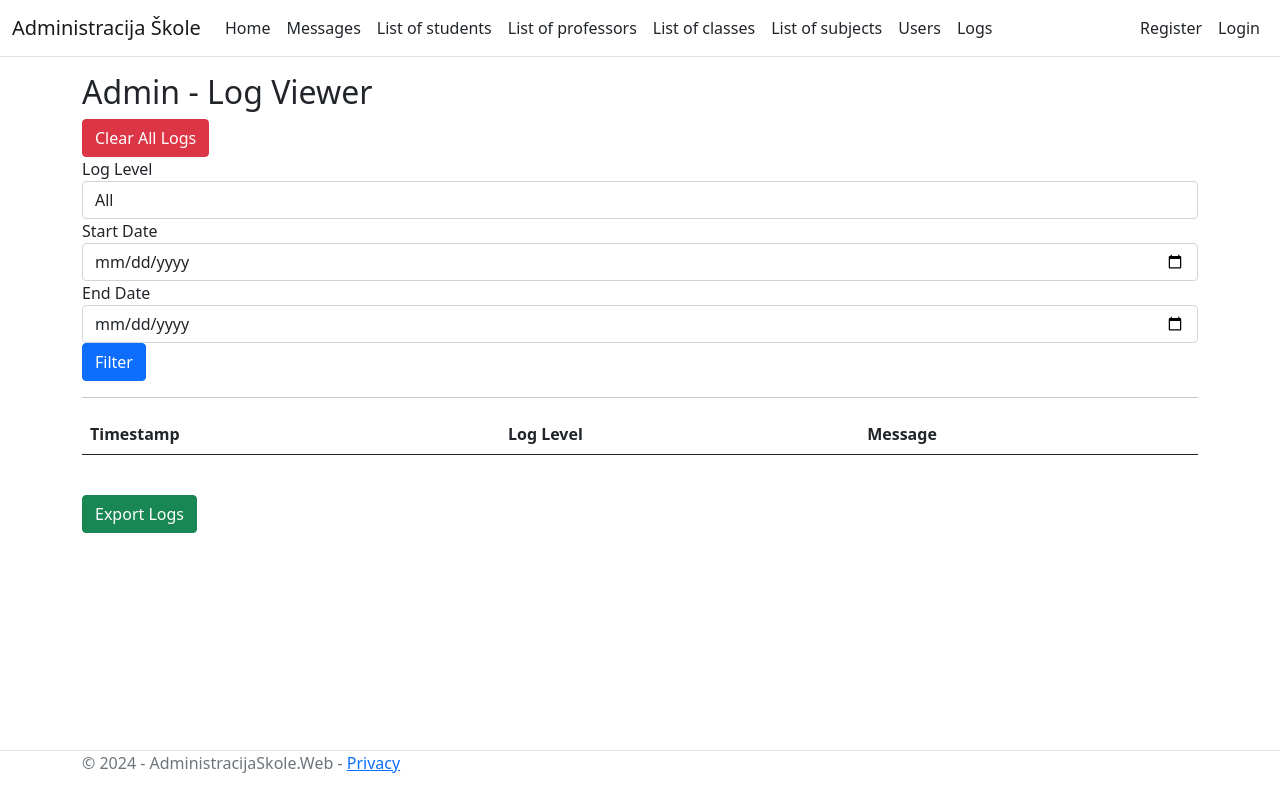
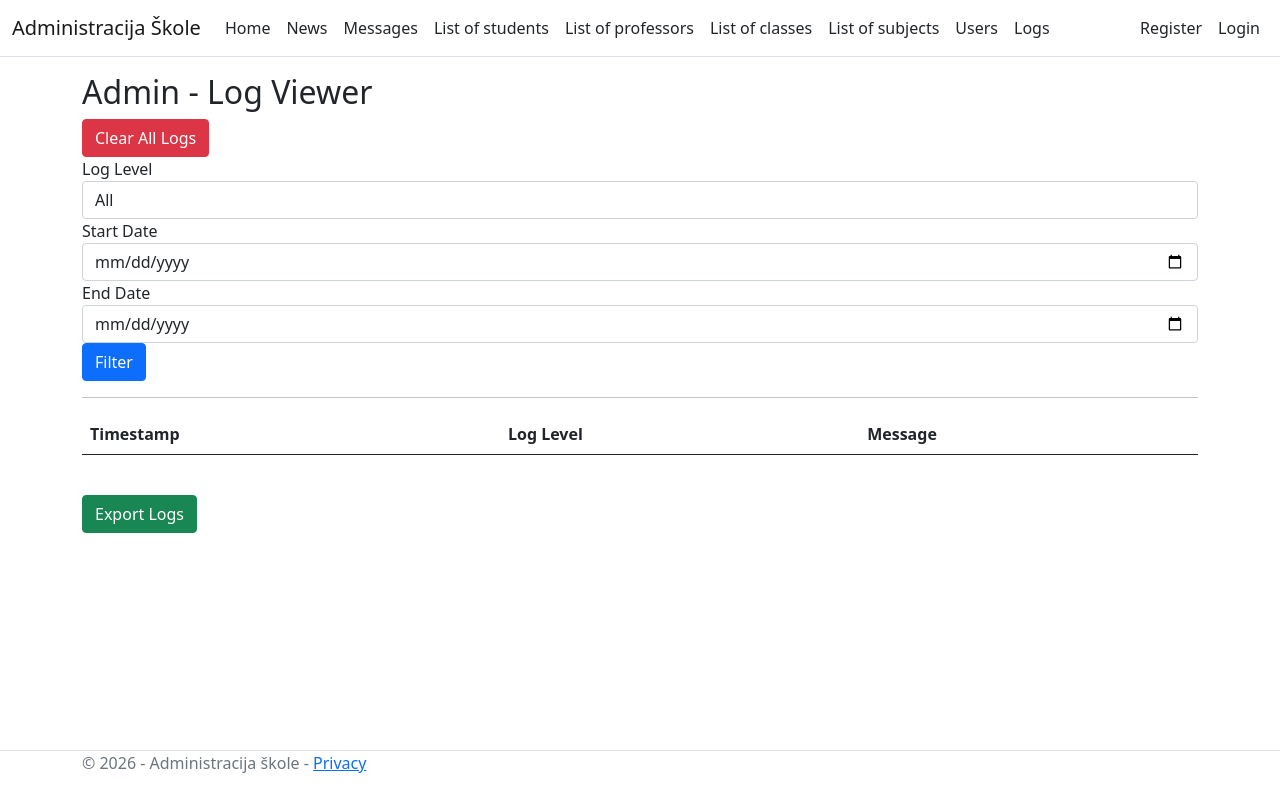
Before and after one commit to JanBakaric/SchoolAdministration, an ASP.NET Core app: page /Admin in a window 1280 px wide. Run offline with ASP.NET Core 8, Linux system fonts and the light colour scheme; the visitor is signed in with stand-in values (Sample User, id 1); lists and menus that the app fills with data are empty; some libraries are stand-ins or nearby versions.

Commit message:
Update _Layout.cshtml

```diff
--- a/AdministracijaSkole.Web/Views/Shared/_Layout.cshtml
+++ b/AdministracijaSkole.Web/Views/Shared/_Layout.cshtml
@@ -27,6 +27,12 @@
                         <li class="nav-item">
                             <a class="nav-link text-dark" asp-area="" asp-controller="Home" asp-action="Index">Home</a>
                         </li>
+                        @if (User.IsInRole("Administrator"))
+                        {
+                        <li class="nav-item">
+                            <a class="nav-link text-dark" asp-area="" asp-controller="News" asp-action="Index">News</a>
+                        </li>
+                        }
                         @if (User.IsInRole("Student") || User.IsInRole("Professor") || User.IsInRole("Administrator"))
                         {
                             <li class="nav-item">
@@ -54,7 +60,7 @@
                                 </li>
                                 <li class="nav-item">
                                     <a class="nav-link text-dark" asp-area="" asp-controller="Admin" asp-action="Index">Logs</a>
-                                    </li>
+                                </li>
                             }
                         }
                     </ul>
@@ -71,7 +77,7 @@
 
     <footer class="border-top footer text-muted">
         <div class="container">
-            &copy; 2024 - AdministracijaSkole.Web - <a href="#">Privacy</a>
+            &copy; 2026 - Administracija škole - <a href="#">Privacy</a>
         </div>
     </footer>
     <script src="https://code.jquery.com/jquery-3.6.0.min.js"
```
